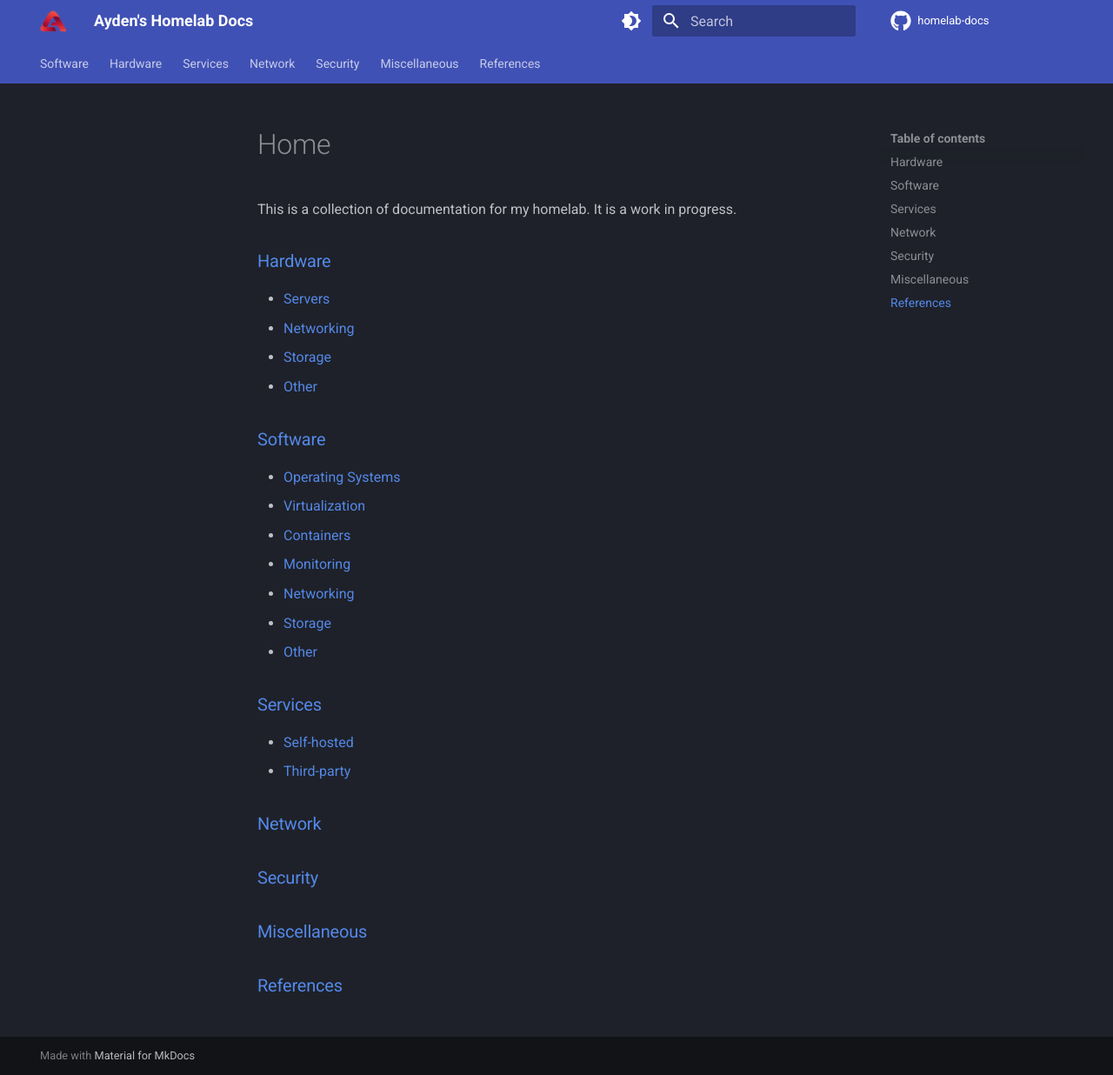
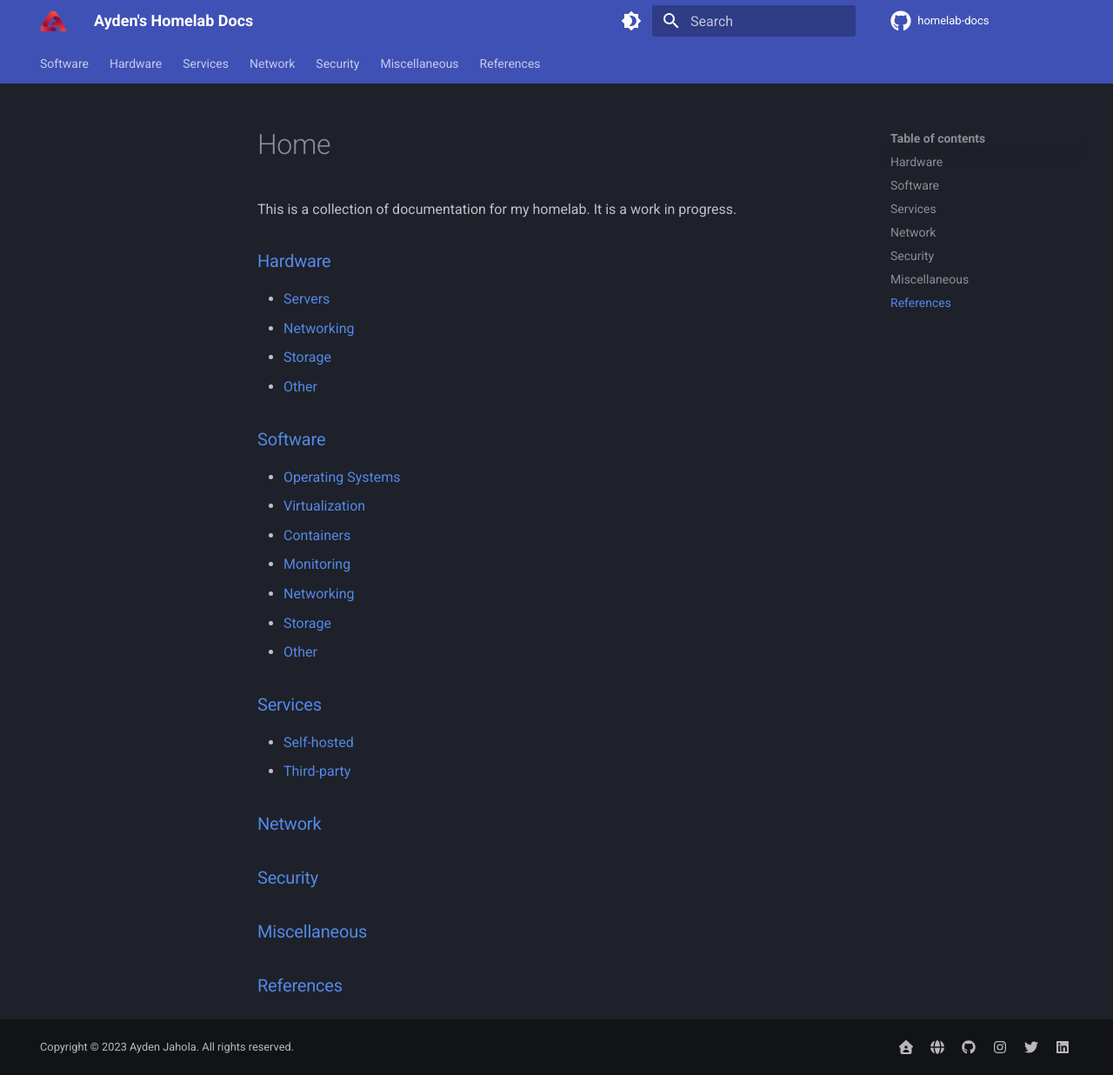
Before and after one commit to aydenjahola/homelab-docs, an MkDocs documentation site: the page built from docs/index.md, in a window 1280 px wide and 1236 px high. Shown: the whole window at 87% size. Built offline with MkDocs 1.6.1 and Material for MkDocs 9.7.7, drawn with Linux system fonts in a browser that asks for light colours; comment, search, counter and statistics services are not loaded.

Commit message:
add socials and fix footer

```diff
--- a/mkdocs.yml
+++ b/mkdocs.yml
@@ -17,6 +17,9 @@ theme:
     - navigation.instant
     - navigation.tracking
     - navigation.indexes
+    - navigation.top
+    - search.suggest
+    - search.highlight
   palette:
 
     # Palette toggle for dark mode
@@ -40,8 +43,37 @@ plugins:
       type: timeago
   - material-plausible
 
+copyright: Copyright &copy; <script>document.write(new Date().getFullYear())</script> <a href='https://aydenjahola.com' target='_blank'>Ayden Jahola</a>. All rights reserved.
 
 extra:
+
+  generator: false
+
+  social:
+    - icon: fontawesome/solid/house-user
+      link: https://home.aydenjahola.com
+      name: Home Dashboard
+
+    - icon: fontawesome/solid/globe
+      link: https://aydenjahola.com
+      name: Ayden Jahola's Website
+
+    - icon: fontawesome/brands/github
+      link: https://github.com/aydenjahola
+      name: Ayden Jahola on GitHub
+
+    - icon: fontawesome/brands/instagram
+      link: https://www.instagram.com/ayden.bj/
+      name: Ayden Jahola on Instagram
+
+    - icon: fontawesome/brands/twitter
+      link: https://twitter.com/Ayden_Jahola
+      name: Ayden Jahola on Twitter
+
+    - icon: fontawesome/brands/linkedin
+      link: https://www.linkedin.com/in/ayden-jahola
+      name: Ayden Jahola on LinkedIn
+
   analytics:
     provider: plausible
     domain: docs.aydenjahola.com
```
